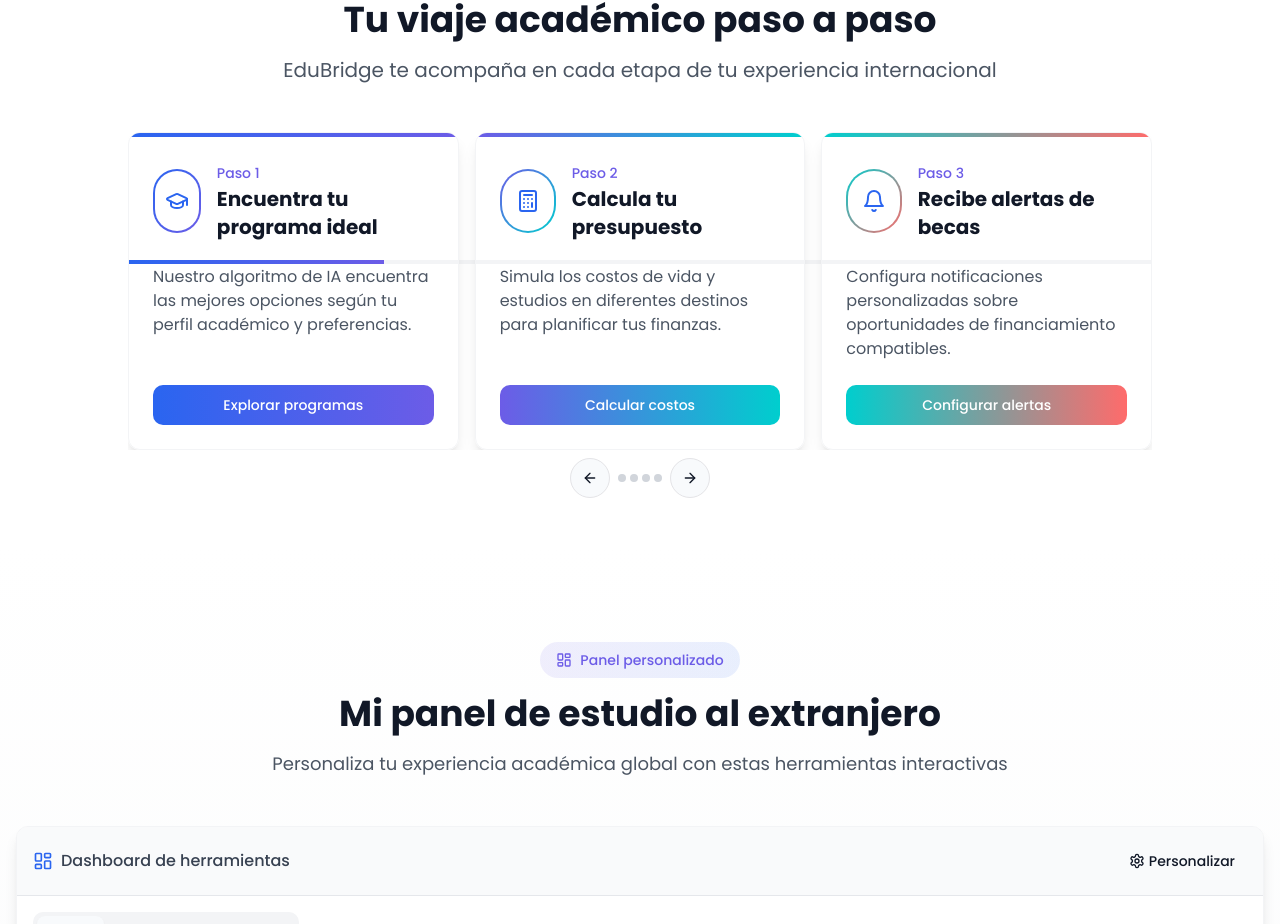
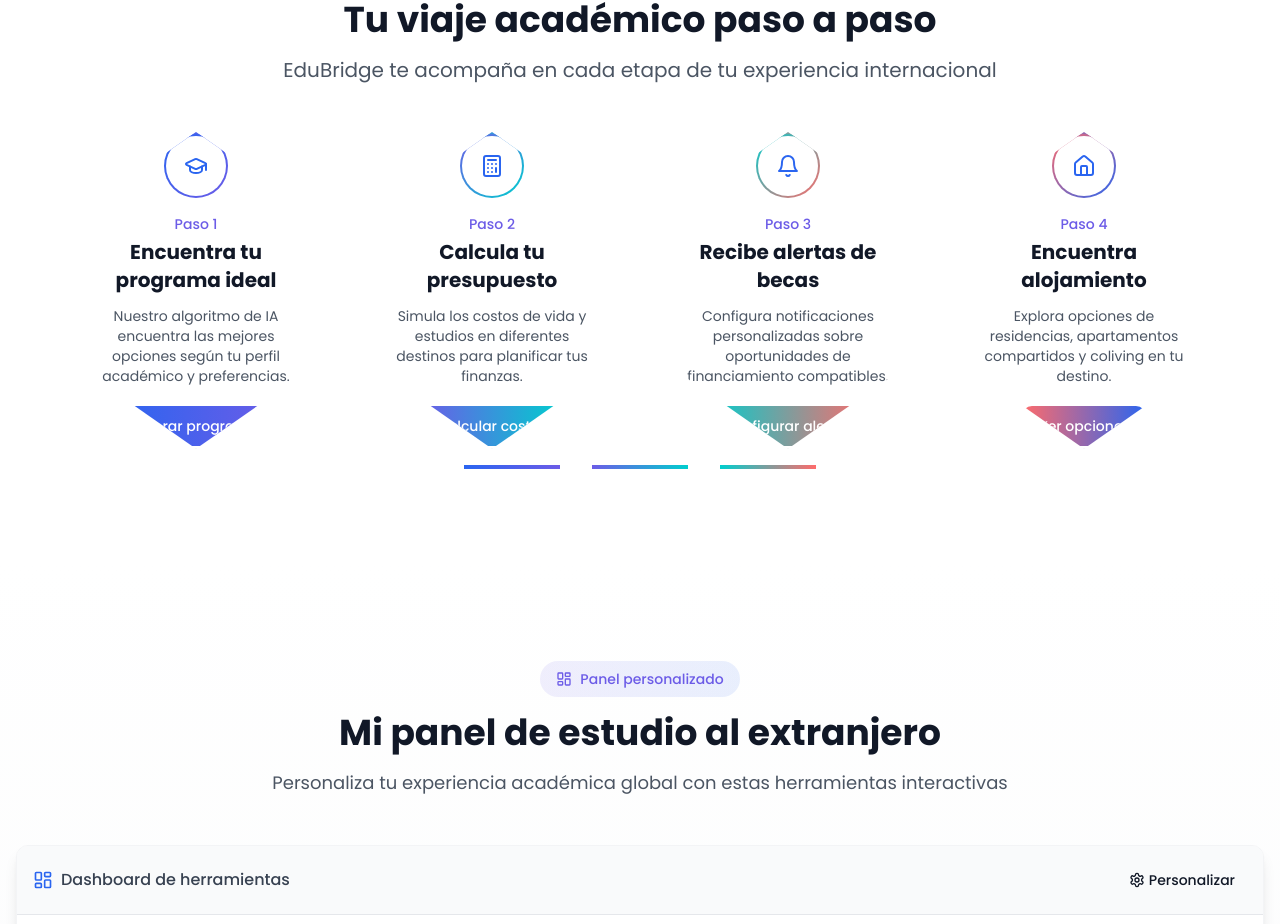
Before and after one commit to andregiraldo/edu-bridge, a React (Vite) app: page / in a window 1280 px wide. Shown: the part 776-1700 px from the top of the page. Built offline with nearby package versions, Linux system fonts and the light colour scheme.

Commit message:
Refactor: Update "How It Works" section design
Replaced the rectangular cards in the "How It Works" section with hexagonal or irregular shaped modules, incorporating modern design elements and interactive animations.

```diff
--- a/package.json
+++ b/package.json
@@ -45,6 +45,7 @@
     "cmdk": "^1.0.0",
     "date-fns": "^3.6.0",
     "embla-carousel-react": "^8.3.0",
+    "framer-motion": "^12.9.2",
     "input-otp": "^1.2.4",
     "lucide-react": "^0.462.0",
     "next-themes": "^0.3.0",
--- a/src/components/HowItWorksSection.tsx
+++ b/src/components/HowItWorksSection.tsx
@@ -1,13 +1,7 @@
 
 import React from 'react';
 import { GraduationCap, Calculator, Bell, House } from 'lucide-react';
-import {
-  Carousel,
-  CarouselContent,
-  CarouselItem,
-  CarouselNext,
-  CarouselPrevious
-} from "@/components/ui/carousel";
+import { motion } from 'framer-motion';
 import { Button } from "@/components/ui/button";
 
 const stepGradients = [
@@ -59,69 +53,86 @@ const HowItWorksSection: React.FC = () => {
           </p>
         </div>
 
-        <div className="relative max-w-5xl mx-auto">
-          {/* Progress bar */}
-          <div className="hidden md:block absolute top-32 left-0 right-0 h-1 bg-gray-100">
-            <div className="h-full w-1/4 bg-gradient-to-r from-edubridge-blue to-edubridge-purple"></div>
-          </div>
-
-          <Carousel
-            opts={{
-              align: "start",
-              loop: true,
+        <div className="grid grid-cols-1 md:grid-cols-2 lg:grid-cols-4 gap-8 max-w-6xl mx-auto">
+          {steps.map((step, index) => (
+            <motion.div
+              key={index}
+              className="flex justify-center"
+              initial={{ opacity: 0, y: 20 }}
+              whileInView={{ opacity: 1, y: 0 }}
+              transition={{
+                duration: 0.5,
+                delay: index * 0.1,
+                type: "spring",
+                stiffness: 100
               }}
-            className="w-full"
+              viewport={{ once: true }}
             >
-            <CarouselContent>
-              {steps.map((step, index) => (
-                <CarouselItem key={index} className="md:basis-1/2 lg:basis-1/3 pl-4">
-                  <div
-                    className="rounded-xl border border-gray-100 shadow-lg hover:shadow-xl transition-all duration-500 overflow-hidden group h-full flex flex-col"
+              <div className="hexagon-container">
+                <motion.div
+                  className={`hexagon bg-white relative shadow-lg group`}
+                  whileHover={{
+                    scale: 1.05,
+                    rotate: 5,
+                    transition: { type: "spring", stiffness: 300 }
+                  }}
+                  whileTap={{ scale: 0.95 }}
                 >
                   {/* Top gradient border */}
-                    <div className={`h-1 w-full bg-gradient-to-r ${stepGradients[index % stepGradients.length]}`}></div>
+                  <div className={`h-1.5 w-full absolute top-0 left-0 bg-gradient-to-r ${stepGradients[index % stepGradients.length]}`}
+                       style={{ clipPath: "polygon(0 0, 100% 0, 93% 100%, 7% 100%)" }}></div>
 
-                    <div className="p-6 flex flex-col h-full">
-                      <div className="mb-6 flex items-center">
-                        <div className={`w-16 h-16 rounded-full bg-gradient-to-br ${stepGradients[index % stepGradients.length]} p-0.5 group-hover:scale-110 transition-transform duration-300`}>
+                  {/* Content */}
+                  <div className="p-6 flex flex-col items-center h-full z-10">
+                    <motion.div
+                      className={`w-16 h-16 mb-4 rounded-full bg-gradient-to-br ${stepGradients[index % stepGradients.length]} p-0.5 flex-shrink-0`}
+                      whileHover={{
+                        scale: 1.2,
+                        rotate: 360,
+                        transition: { duration: 0.5 }
+                      }}
+                    >
                       <div className="w-full h-full rounded-full bg-white flex items-center justify-center">
                         <step.icon className="text-edubridge-blue" size={24} />
                       </div>
-                        </div>
+                    </motion.div>
 
-                        <div className="ml-4">
-                          <span className="text-sm font-medium text-edubridge-purple">Paso {index + 1}</span>
-                          <h3 className="text-xl font-bold">{step.title}</h3>
-                        </div>
-                      </div>
+                    <span className="text-sm font-medium text-edubridge-purple mb-1">Paso {index + 1}</span>
+                    <h3 className="text-xl font-bold mb-3 text-center">{step.title}</h3>
+                    <p className="text-gray-600 mb-5 text-center text-sm">{step.description}</p>
 
-                      <p className="text-gray-600 mb-6 flex-grow">{step.description}</p>
-
+                    <motion.div
+                      className="mt-auto"
+                      whileHover={{ scale: 1.05 }}
+                      whileTap={{ scale: 0.95 }}
+                    >
                       <Button
-                        className={`bg-gradient-to-r ${stepGradients[index % stepGradients.length]} text-white hover:opacity-90 w-full group-hover:scale-105 transition-transform duration-300`}
+                        className={`bg-gradient-to-r ${stepGradients[index % stepGradients.length]} text-white hover:opacity-90 w-full`}
                         asChild
                       >
                         <a href={step.url}>{step.action}</a>
                       </Button>
+                    </motion.div>
                   </div>
+                </motion.div>
               </div>
-                </CarouselItem>
-              ))}
-            </CarouselContent>
-
-            <div className="absolute -bottom-12 left-0 right-0 flex items-center justify-center gap-2 mt-8">
-              <CarouselPrevious className="static translate-y-0 h-10 w-10" />
-              <div className="flex gap-1">
-                {steps.map((_, index) => (
-                  <div
-                    key={index}
-                    className={`w-2 h-2 rounded-full bg-gray-300 transition-all duration-300 hover:bg-edubridge-blue`}
-                  />
+            </motion.div>
           ))}
         </div>
-              <CarouselNext className="static translate-y-0 h-10 w-10" />
+
+        {/* Hexagon-shaped connectors for desktop */}
+        <div className="hidden lg:flex justify-center mt-4">
+          {steps.slice(0, -1).map((_, index) => (
+            <div key={`connector-${index}`} className="flex items-center mx-4">
+              <motion.div
+                className={`h-1 w-24 bg-gradient-to-r ${stepGradients[index % stepGradients.length]}`}
+                initial={{ scaleX: 0, opacity: 0 }}
+                whileInView={{ scaleX: 1, opacity: 1 }}
+                transition={{ delay: 0.5 + index * 0.1, duration: 0.5 }}
+                viewport={{ once: true }}
+              />
             </div>
-          </Carousel>
+          ))}
         </div>
       </div>
     </section>
--- a/src/index.css
+++ b/src/index.css
@@ -117,4 +117,37 @@
   .card-hover {
     @apply transition-all duration-300 hover:scale-[1.02] hover:shadow-lg;
   }
+
+  /* Hexagon styling for How It Works section */
+  .hexagon-container {
+    position: relative;
+    width: 100%;
+    max-width: 280px;
+    margin: 0 auto;
+  }
+
+  .hexagon {
+    position: relative;
+    width: 100%;
+    padding-bottom: 120%;
+    overflow: hidden;
+    display: flex;
+    flex-direction: column;
+    align-items: center;
+    justify-content: center;
+    clip-path: polygon(50% 0%, 93% 25%, 93% 75%, 50% 100%, 7% 75%, 7% 25%);
+    transition: all 0.3s ease;
+  }
+
+  .hexagon > div {
+    position: absolute;
+    top: 0;
+    left: 0;
+    right: 0;
+    bottom: 0;
+    display: flex;
+    flex-direction: column;
+    align-items: center;
+    justify-content: center;
+  }
 }
```
Also changed, not shown: 1 other file (tests, documents, lock files or other folders). Lines whose indentation alone changed are shown as unchanged.
